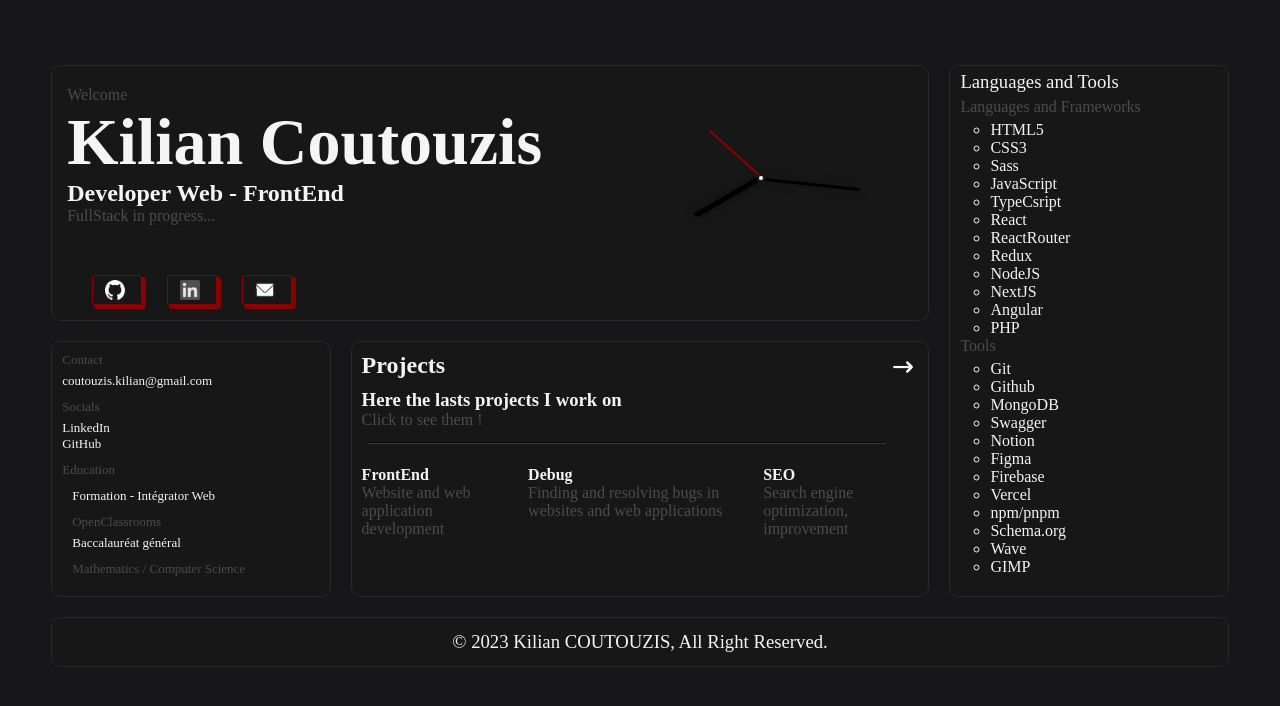
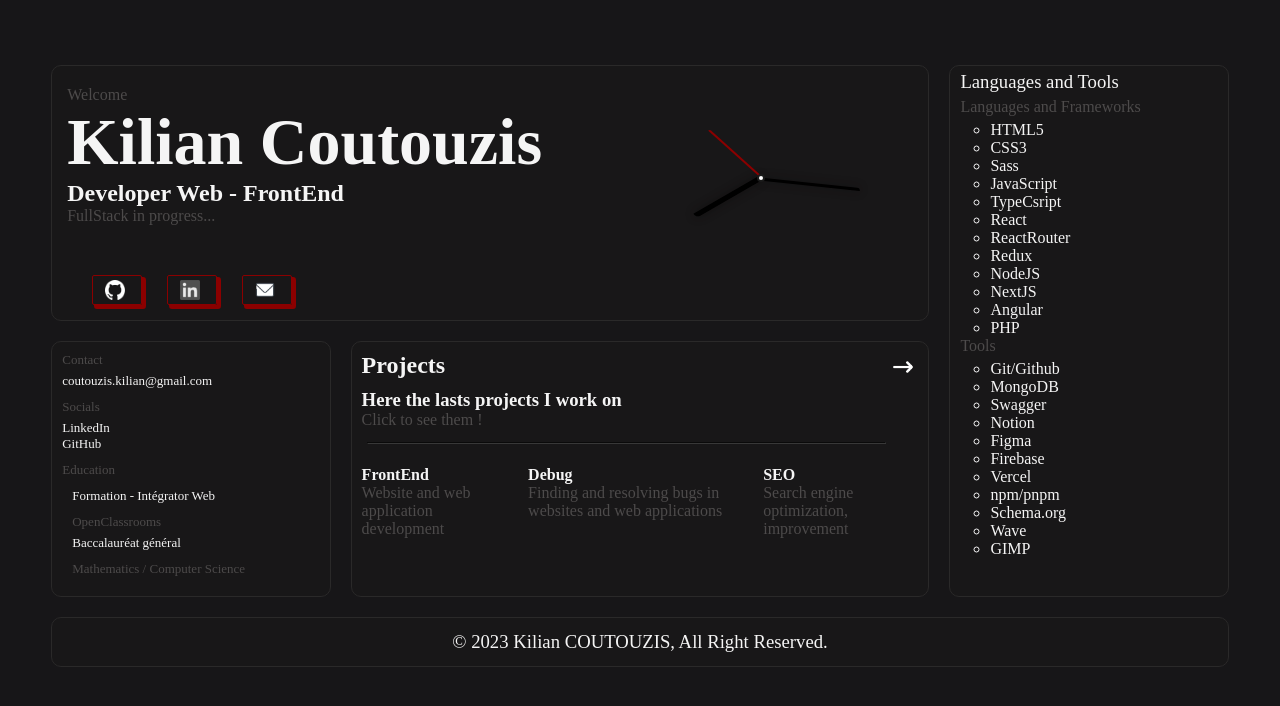
Before and after one commit to Epouvaantail/portfolio, a React (Create React App) app: page / in a window 1280 px wide. Shown: the top 706 px of the page. Built offline with nearby package versions, Linux system fonts and the light colour scheme; a web font is replaced by a local one.

Commit message:
Update Home.js

```diff
--- a/src/pages/Home.js
+++ b/src/pages/Home.js
@@ -74,7 +74,7 @@ return (
 		    <p id="k1">K</p>
 	    </div>
       <section className="container">
-        <div className="presentation">
+        <div className="presentation" role="presentation">
           <div className="firstPart">
             <div className="text">
               <p onClick={lightDark}>Welcome</p>
@@ -135,8 +135,7 @@ return (
             <article>
               <p>Tools</p>
               <ul>
-					      <li>Git</li>
-					      <li>Github</li>
+					      <li>Git/Github</li>
 					      <li>MongoDB</li>
 					      <li>Swagger</li>
 					      <li>Notion</li>
```
